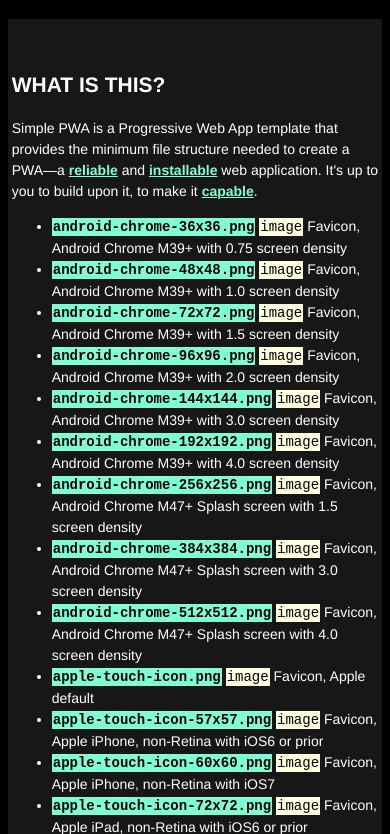
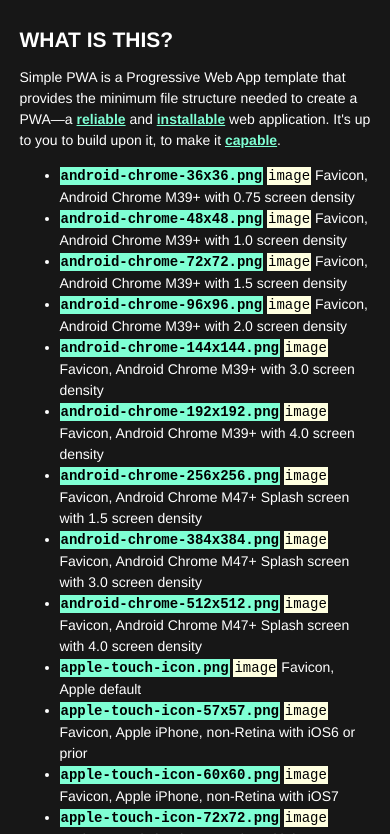
Before and after one commit to nikkifurls/simplepwa, a plain HTML site: page index.html in a window 390 px wide. Shown: the part 354-1188 px from the top of the page. Drawn offline with Linux system fonts and the light colour scheme.

Commit message:
CSS tweaks

```diff
--- a/style.css
+++ b/style.css
@@ -1,27 +1,17 @@
-html {
+html, body {
 	background-color: black;
 	color: white;
 	font-family: helvetica, arial, sans-serif;
 	font-size: 14px;
 	line-height: 1.5;
+	margin: 0;
+	padding: 0;
 }
 
 .container {
 	margin: 0 auto;
 	max-width: 768px;
-	padding: 20px 0;
-}
-
-@media all and (max-width: 768px) {
-	.container {
-		padding: 15px 3%;
-	}
-}
-
-@media all and (max-width: 479px) {
-	.container {
-		padding: 10px 1%;
-	}
+	padding: 20px 5%;
 }
 
 section {
@@ -29,11 +19,16 @@
 }
 
 h1, h2 {
+	line-height: 1;
 	text-transform: uppercase;
 }
 
 h2 {
 	margin-top: 40px;
+}
+
+h2:first-of-type {
+	margin-top: 20px;
 }
 
 .logo {
```
